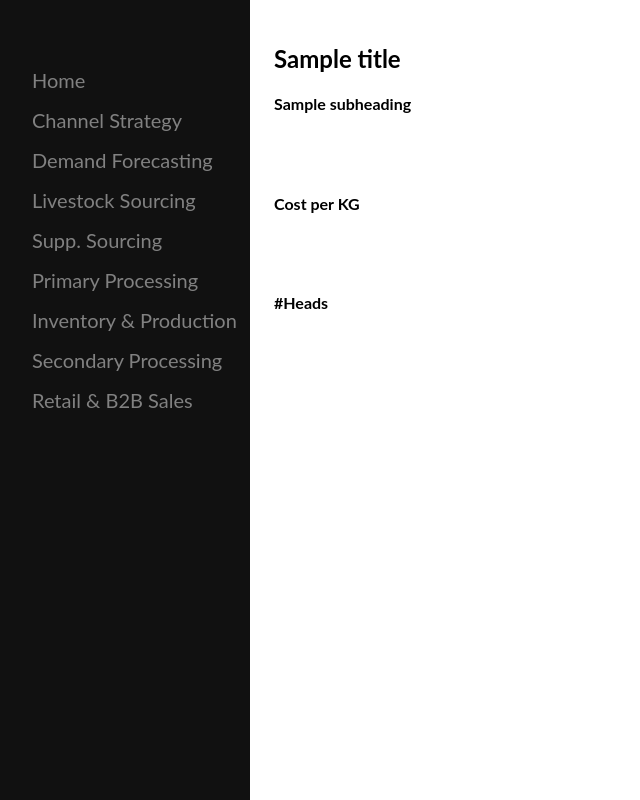
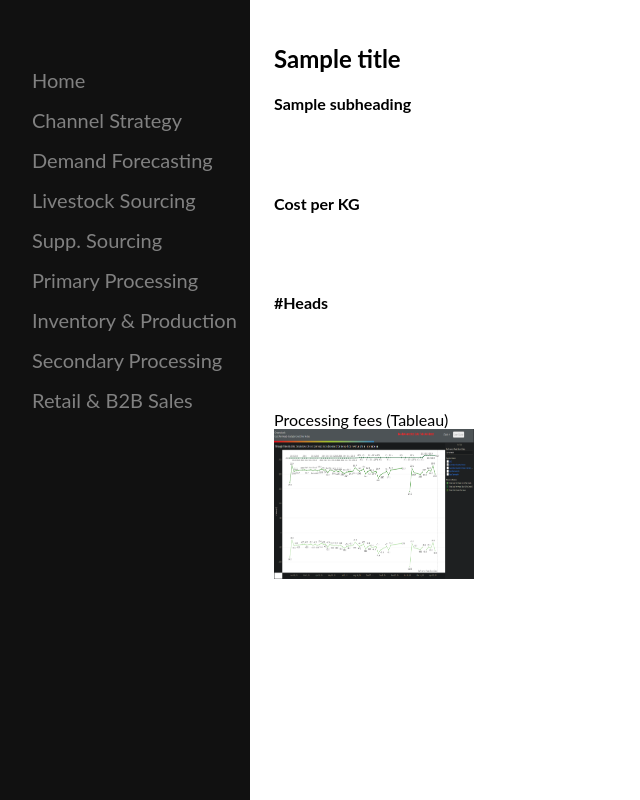
Before and after one commit to jc52766/analytics_site, a Django app: template initiatives/templates/initiatives/primary_processing.html in a window 1280 px wide. Shown: the whole page, without its empty margins (0-640 px from the left). Run offline with Django 4.2, Linux system fonts and the light colour scheme; the template is opened without the code that fills it: most values are stand-ins (such as "Sample title", 1, 10 or a date in 2020); some libraries are stand-ins or nearby versions.

Commit message:
requirements added plus tableau link to prim proc

```diff
--- a/initiatives/templates/initiatives/primary_processing.html
+++ b/initiatives/templates/initiatives/primary_processing.html
@@ -1,4 +1,5 @@
 {% extends "initiatives/base.html" %}
+{% load static %}
 {% block headcontent %}
 
 <style>
@@ -96,7 +97,7 @@
 
         {% for i,row in df_cost_per_kg.iterrows %}
             data.addRows( 1 );
-            data.setCell({{ i }}, 0, '{{ row.Metric }}');
+            data.setCell({{ i }}, 0, '{{ row.Metric }}', '{{ row.Metric }}', {'style': 'font-weight: bold;'});
             data.setCell({{ i }}, 1, {{ row.Tamworth }}, '{{ row.Tamworth_formatted }}' );
             data.setCell({{ i }}, 2, {{ row.Naracoorte }}, '{{ row.Naracoorte_formatted }}' );
             data.setCell({{ i }}, 3, {{ row.Total_East_Coast }}, '{{ row.Total_East_Coast_formatted }}');
@@ -136,7 +137,7 @@
 
         {% for i,row in df_heads.iterrows %}
             data.addRows( 1 );
-            data.setCell({{ i }}, 0, '{{ row.Metric }}');
+            data.setCell({{ i }}, 0, '{{ row.Metric }}', '{{ row.Metric }}', {'style': 'font-weight: bold;'});
             data.setCell({{ i }}, 1, {{ row.Tamworth }}, '{{ row.Tamworth_formatted }}' );
             data.setCell({{ i }}, 2, {{ row.Naracoorte }}, '{{ row.Naracoorte_formatted }}' );
             data.setCell({{ i }}, 3, {{ row.Total_East_Coast }}, '{{ row.Total_East_Coast_formatted }}');
@@ -164,4 +165,11 @@
     <div><h4>#Heads</h4></div>
     <div id="table_heads" class="table_div"></div>
 
+    <br></br>
+    <br></br>
+    <div>Processing fees (Tableau)</div>
+    <a href="https://tableau.woolworths.com.au/#/site/Greenstock/views/AllProcessingFees/CostPerHead" target="_blank">
+        <img id="proc_fees_tableau_image" src="{% static 'initiatives/proc_fees_tableau.PNG' %}" alt="proc_fees_tableau_image"
+        width="200" height="150"></img>
+     </a>
 {% endblock content %}
```
Also changed, not shown: initiatives/static/initiatives/proc_fees_tableau.PNG (added), 1 other file.
